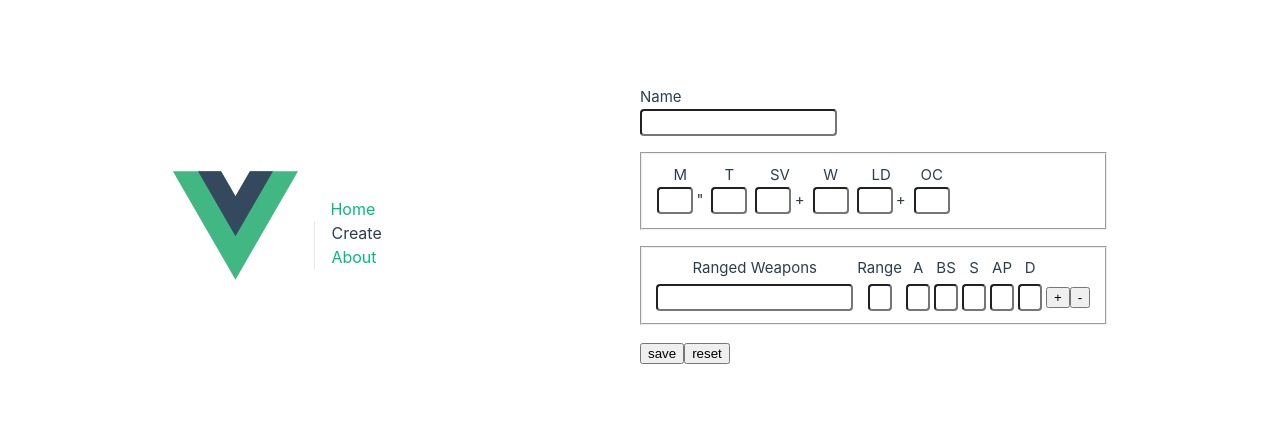
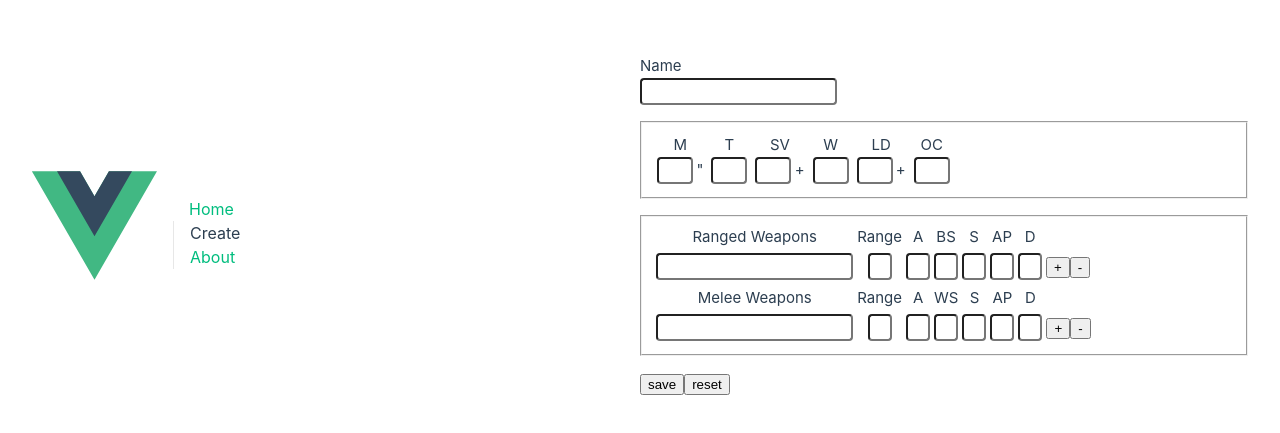
Before and after one commit to RobertsMJ/40k-datasheets, a Vue app: page /create in a window 1280 px wide. Shown: the part 175-608 px from the top of the page. Built offline with nearby package versions, Linux system fonts and the light colour scheme; the HTML template or start-up script is replaced by a standard one.

Commit message:
rework types and classes, make better use of classes for form initialization

```diff
--- a/src/components/DataSheetWeaponTable.vue
+++ b/src/components/DataSheetWeaponTable.vue
@@ -1,7 +1,7 @@
 <script setup lang="ts">
-import type { IDatasheetWeapon } from '@/types/datasheets'
+import type { IWeapon } from '@/types/datasheets'
 
-defineProps<{ weapons: IDatasheetWeapon[]; name: string; skill: string }>()
+defineProps<{ weapons: IWeapon[]; name: string; skill: string }>()
 </script>
 <template>
   <table class="weapon-table">
--- a/src/components/DatasheetCreateWeaponsTable.vue
+++ b/src/components/DatasheetCreateWeaponsTable.vue
@@ -1,43 +1,29 @@
 <script setup lang="ts">
-import type { IDatasheetWeapon } from '@/types/datasheets'
-import DatasheetCreateWeaponsTableInput from './DatasheetCreateWeaponsTableInput.vue'
+import { Weapon, type IWeapon } from '@/types/datasheets'
+import DatasheetCreateWeaponsTableRow from './DatasheetCreateWeaponsTableRow.vue'
 
 const props = defineProps<{
-  modelValue: IDatasheetWeapon[]
+  modelValue: IWeapon[]
   name: string
   skill: string
 }>()
-const emit = defineEmits(['update:modelValue'])
+const emit = defineEmits<{ 'update:modelValue': [weapons: IWeapon[]] }>()
 
-const updateWeaponAtIndex = (
-  updatedWeapon: IDatasheetWeapon,
-  index: number
-) => {
+const updateWeaponAtIndex = (updatedWeapon: IWeapon, index: number) => {
   emit(
     'update:modelValue',
-    props.modelValue.map((mv, i) => (i === index ? updatedWeapon : mv))
+    props.modelValue.map((weapon, i) => (i === index ? updatedWeapon : weapon))
   )
 }
-const getInitialWeapon = (): IDatasheetWeapon => ({
-  name: '',
-  abilities: [],
-  attributes: {
-    range: '',
-    attacks: '',
-    skill: '',
-    strength: '',
-    armour_penetration: '',
-    damage: ''
-  }
-})
 
 const addWeaponAtIndex = (idx: number) => {
   emit('update:modelValue', [
     ...props.modelValue.slice(0, idx),
-    getInitialWeapon(),
+    new Weapon(),
     ...props.modelValue.slice(idx)
   ])
 }
+
 const deleteWeaponAtIndex = (idx: number) => {
   emit(
     'update:modelValue',
@@ -57,7 +43,7 @@ const deleteWeaponAtIndex = (idx: number) => {
       <th>D</th>
       <th />
     </tr>
-    <DatasheetCreateWeaponsTableInput
+    <DatasheetCreateWeaponsTableRow
       v-for="(weapon, idx) in modelValue"
       :key="idx"
       :model-value="weapon"
--- a/src/components/DatasheetCreateWeaponsTableInput.vue
+++ b/src/components/DatasheetCreateWeaponsTableRow.vue
@@ -1,7 +1,7 @@
 <script setup lang="ts">
-import type { IDatasheetWeapon } from '@/types/datasheets'
+import type { IWeapon } from '@/types/datasheets'
 
-const props = defineProps<{ modelValue: IDatasheetWeapon }>()
+const props = defineProps<{ modelValue: IWeapon }>()
 const emit = defineEmits(['update:modelValue', 'addWeapon', 'deleteWeapon'])
 
 const updateAttribute = (updatedAttr: Object) => {
@@ -67,7 +67,7 @@ const attributes = [
   text-align: center;
 }
 .create-weapon-row__attribute-input {
-  max-width: 1.5rem;
+  width: 1.5rem;
   align-self: center;
   text-align: center;
 }
--- /dev/null
+++ b/src/composables/useSaveDatasheet.ts
@@ -0,0 +1,12 @@
+import type { IDatasheet } from '@/types/datasheets'
+import { watchEffect, type MaybeRefOrGetter, toValue } from 'vue'
+
+export function useSaveDatasheet(datasheet: MaybeRefOrGetter<IDatasheet>) {
+  function saveDatasheet() {
+    watchEffect(() => {
+      console.log('saving', toValue(datasheet))
+    })
+  }
+
+  return { saveDatasheet }
+}
--- /dev/null
+++ b/src/types/datasheets.ts
@@ -0,0 +1,112 @@
+export class UnitAttributes {
+  movement: string
+  toughness: string
+  save: string
+  wounds: string
+  leadership: string
+  objective_control: string
+
+  constructor(args?: Partial<IUnitAttributes>) {
+    this.movement = args?.movement || ''
+    this.toughness = args?.toughness || ''
+    this.save = args?.save || ''
+    this.wounds = args?.wounds || ''
+    this.leadership = args?.leadership || ''
+    this.objective_control = args?.objective_control || ''
+  }
+}
+export interface IUnitAttributes extends UnitAttributes {}
+
+export class WeaponAttributes {
+  range: string
+  attacks: string
+  skill: string
+  strength: string
+  armour_penetration: string
+  damage: string
+
+  constructor(args?: Partial<IWeaponAttributes>) {
+    this.range = args?.range || ''
+    this.attacks = args?.attacks || ''
+    this.skill = args?.skill || ''
+    this.strength = args?.strength || ''
+    this.armour_penetration = args?.armour_penetration || ''
+    this.damage = args?.damage || ''
+  }
+}
+export interface IWeaponAttributes extends WeaponAttributes {}
+
+export class Weapon {
+  name: string
+  abilities?: string[]
+  attributes: IWeaponAttributes
+
+  constructor(args?: Partial<IWeapon>) {
+    this.name = args?.name || ''
+    this.abilities = args?.abilities || []
+    this.attributes = args?.attributes || new WeaponAttributes()
+  }
+}
+export interface IWeapon extends Weapon {}
+
+export class WargearOption {
+  text: string
+  options: string[]
+
+  constructor(args?: Partial<IWargearOption>) {
+    this.text = args?.text || ''
+    this.options = args?.options || []
+  }
+}
+export interface IWargearOption extends WargearOption {}
+
+export class Ability {
+  type: string
+  name: string
+  id: string
+  text: string
+
+  constructor(args?: Partial<IAbility>) {
+    this.type = args?.type || ''
+    this.name = args?.name || ''
+    this.id = args?.id || ''
+    this.text = args?.text || ''
+  }
+}
+export interface IAbility extends Ability {}
+
+export class UnitComposition {
+  models: string[]
+  loadout: string
+
+  constructor(args?: Partial<IUnitComposition>) {
+    this.models = args?.models || []
+    this.loadout = args?.loadout || ''
+  }
+}
+export interface IUnitComposition extends UnitComposition {}
+
+export class Datasheet {
+  name: string
+  attributes: IUnitAttributes
+  ranged_weapons: IWeapon[]
+  melee_weapons: IWeapon[]
+  wargear_options: IWargearOption[]
+  abilities: IAbility[]
+  unit_composition: IUnitComposition
+  keywords: string[]
+  faction: string
+
+  constructor(args?: Partial<IDatasheet>) {
+    this.name = args?.name || ''
+    this.attributes = args?.attributes || new UnitAttributes()
+    this.ranged_weapons = args?.ranged_weapons || []
+    this.melee_weapons = args?.melee_weapons || []
+    this.wargear_options = args?.wargear_options || []
+    this.abilities = args?.abilities || []
+    this.unit_composition = args?.unit_composition || new UnitComposition()
+    this.keywords = args?.keywords || []
+    this.faction = args?.faction || ''
+  }
+}
+export interface IDatasheet extends Datasheet {}
--- a/src/views/DatasheetCreateView.vue
+++ b/src/views/DatasheetCreateView.vue
@@ -2,36 +2,19 @@
 import { reactive } from 'vue'
 import DatasheetAttributeInput from '../components/DatasheetAttributeInput.vue'
 import DatasheetCreateWeaponsTable from '../components/DatasheetCreateWeaponsTable.vue'
-import type { IDatasheetWeapon } from '@/types/datasheets'
+import { Datasheet, Weapon } from '@/types/datasheets'
+import { useSaveDatasheet } from '@/composables/useSaveDatasheet'
 
-const getInitialWeapon = (): IDatasheetWeapon => ({
-  name: '',
-  abilities: [],
-  attributes: {
-    range: '',
-    attacks: '',
-    skill: '',
-    strength: '',
-    armour_penetration: '',
-    damage: ''
-  }
-})
-const getInitialFormState = () => ({
-  name: '',
-  attributes: {
-    movement: '',
-    toughness: '',
-    save: '',
-    wounds: '',
-    leadership: '',
-    objective_control: ''
-  },
-  ranged_weapons: [getInitialWeapon()]
-})
+const getInitialFormState = () =>
+  new Datasheet({
+    ranged_weapons: [new Weapon()],
+    melee_weapons: [new Weapon()]
+  })
 
 const form = reactive(getInitialFormState())
 
-const onSave = () => console.log(form)
+const { saveDatasheet: onSave } = useSaveDatasheet(() => form)
+
 const onClear = () => {
   Object.assign(form, getInitialFormState())
 }
@@ -42,9 +25,17 @@ const onClear = () => {
     <input class="input" type="text" name="name" v-model="form.name" />
 
     <fieldset class="form__attributes-fieldset">
-      <DatasheetAttributeInput label="M" decorator='"' v-model="form.attributes.movement" />
+      <DatasheetAttributeInput
+        label="M"
+        decorator='"'
+        v-model="form.attributes.movement"
+      />
       <DatasheetAttributeInput label="T" v-model="form.attributes.toughness" />
-      <DatasheetAttributeInput label="SV" decorator="+" v-model="form.attributes.save" />
+      <DatasheetAttributeInput
+        label="SV"
+        decorator="+"
+        v-model="form.attributes.save"
+      />
       <DatasheetAttributeInput label="W" v-model="form.attributes.wounds" />
       <DatasheetAttributeInput
         label="LD"
@@ -62,6 +53,11 @@ const onClear = () => {
         name="Ranged Weapons"
         skill="BS"
       />
+      <DatasheetCreateWeaponsTable
+        v-model="form.melee_weapons"
+        name="Melee Weapons"
+        skill="WS"
+      />
     </fieldset>
 
     <button type="button" @click="onSave">save</button>
```
Also changed, not shown: src/types/datasheets.d.ts (deleted, +0 -46 lines).
